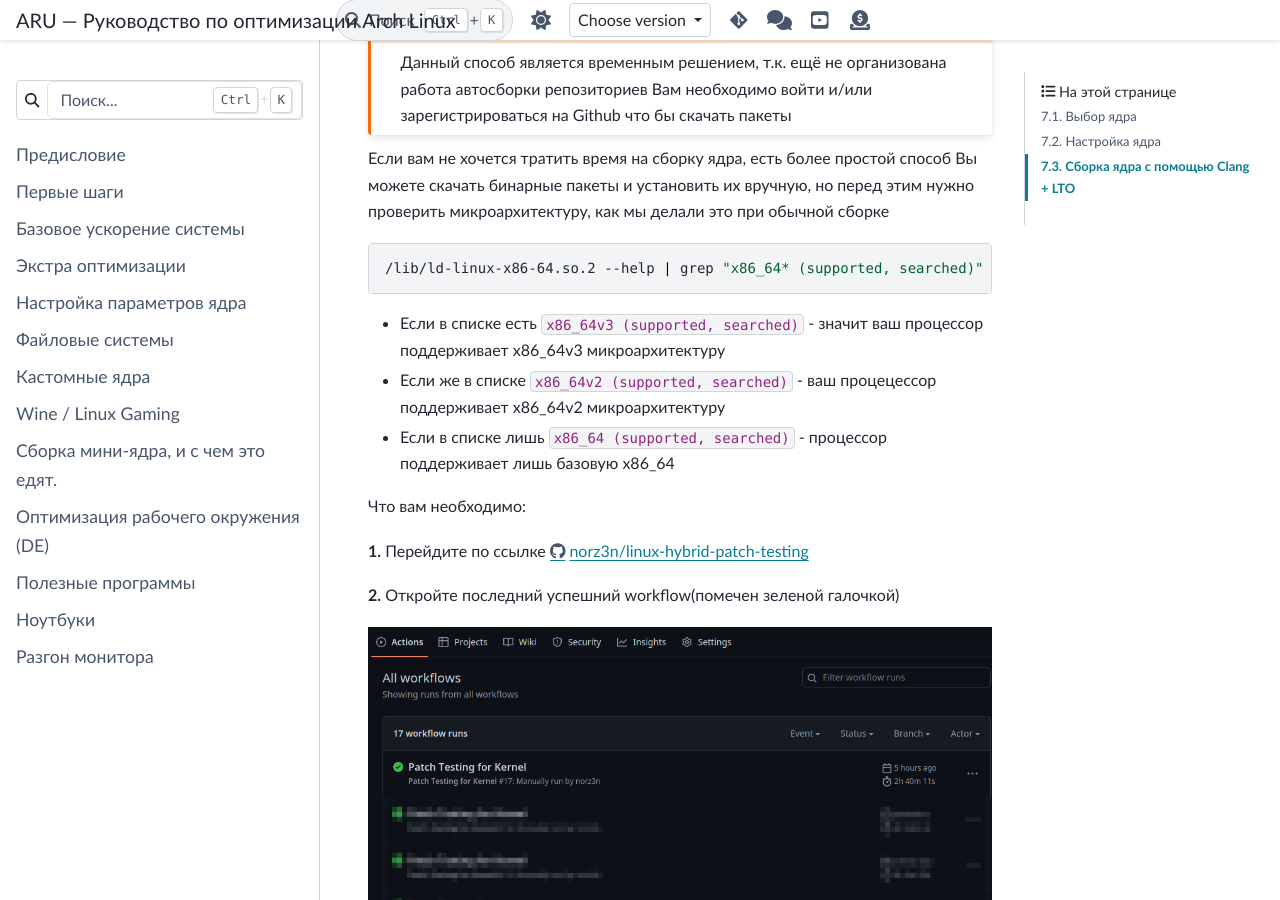
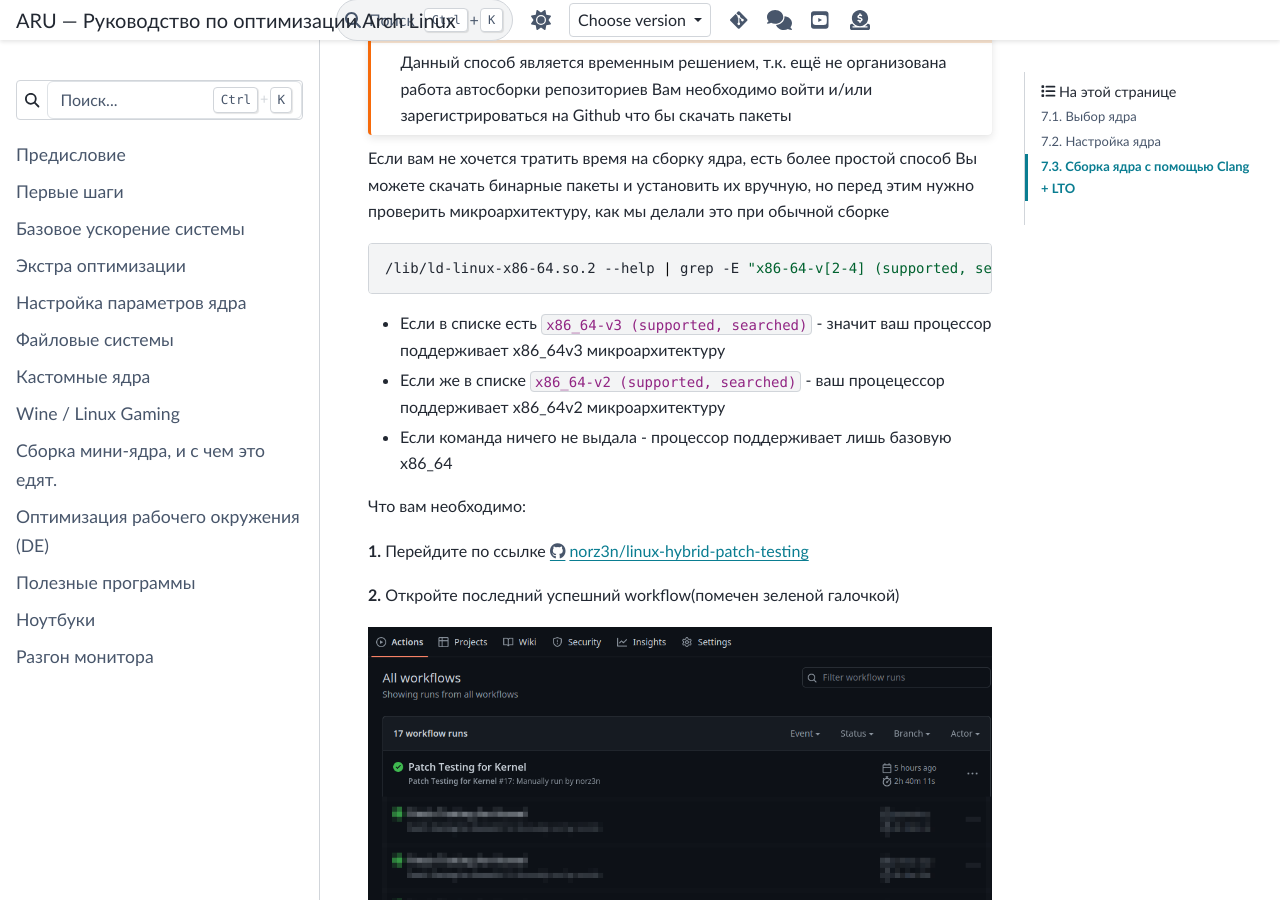
Before and after one commit to ventureoo/ARU, a Sphinx documentation site: the page built from docs/source/custom-kernels.rst, in a window 1280 px wide and 900 px high, scrolled down 10654 px. Built offline with Sphinx 7.4.7 and the PyData theme 0.15.4, drawn with Linux system fonts in a browser that asks for light colours.

Commit message:
Fixed ld-linux command

```diff
--- a/docs/source/custom-kernels.rst
+++ b/docs/source/custom-kernels.rst
@@ -475,11 +475,11 @@ linux-hybrid
 Если вам не хочется тратить время на сборку ядра, есть более простой способ
 Вы можете скачать бинарные пакеты и установить их вручную, но перед этим нужно проверить микроархитектуру, как мы делали это при обычной сборке ::
 
-  /lib/ld-linux-x86-64.so.2 --help | grep "x86_64* (supported, searched)"
+  /lib/ld-linux-x86-64.so.2 --help | grep -E "x86-64-v[2-4] (supported, searched)"
 
-* Если в списке есть ``x86_64v3 (supported, searched)`` - значит ваш процессор поддерживает x86_64v3 микроархитектуру
-* Если же в списке ``x86_64v2 (supported, searched)`` - ваш процецессор поддерживает x86_64v2 микроархитектуру
-* Если в списке лишь ``x86_64 (supported, searched)`` - процессор поддерживает лишь базовую x86_64
+* Если в списке есть ``x86_64-v3 (supported, searched)`` - значит ваш процессор поддерживает x86_64v3 микроархитектуру
+* Если же в списке ``x86_64-v2 (supported, searched)`` - ваш процецессор поддерживает x86_64v2 микроархитектуру
+* Если команда ничего не выдала - процессор поддерживает лишь базовую x86_64
 
 Что вам необходимо:
 
```
